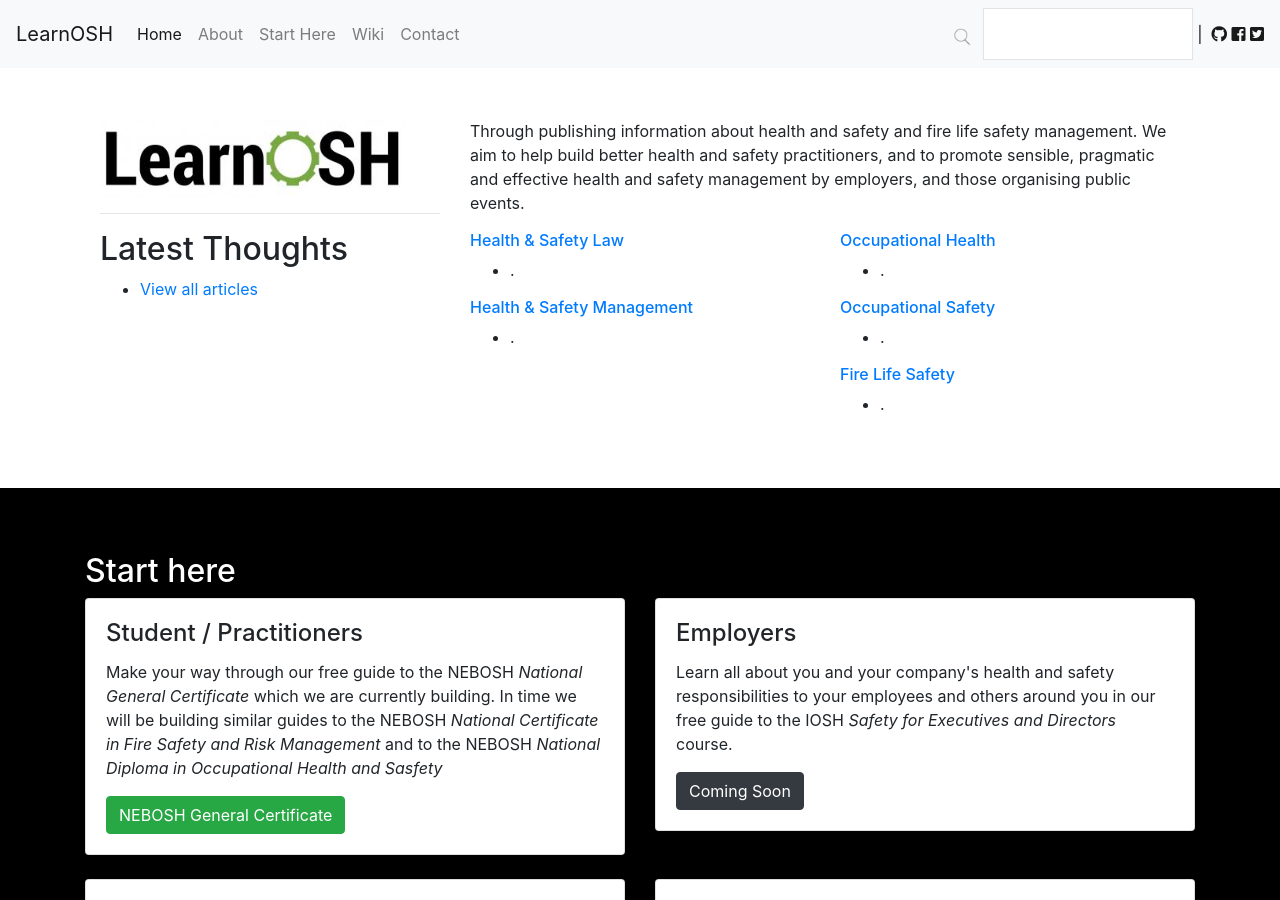
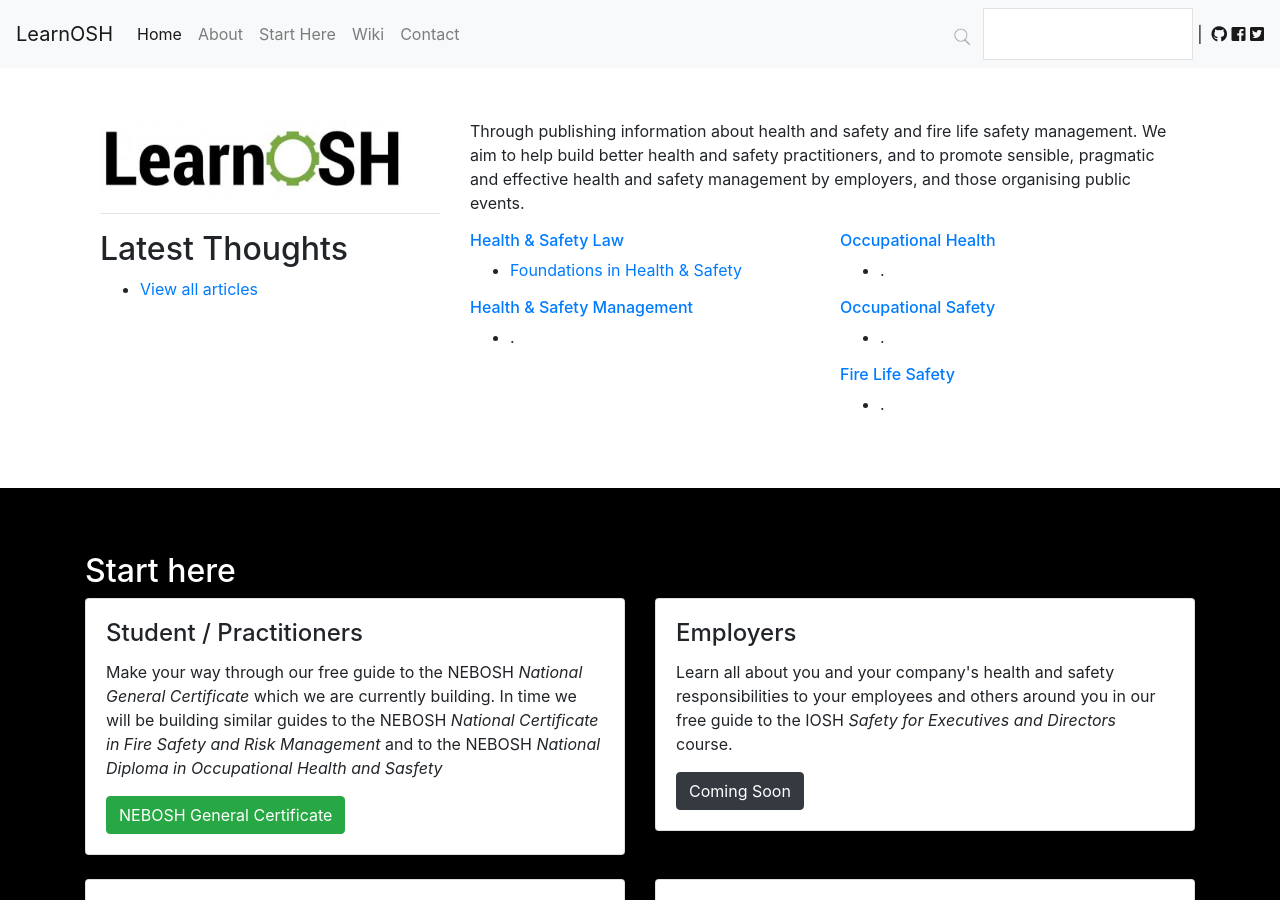
Before and after one commit to lee-perry/learnosh, a Jekyll site: the page built from index.html, in a window 1280 px wide and 900 px high, scrolled down 461 px. Built offline with Jekyll 4.4.1, drawn with Linux system fonts in a browser that asks for light colours; nearby versions of some CDN libraries.

Commit message:
Update front.html

```diff
--- a/_layouts/front.html
+++ b/_layouts/front.html
@@ -21,7 +21,7 @@
   <div class="col-sm-6">
     <h6><a href="/law/">Health & Safety Law</a></h6>
      <ul>
-       <li>.</li>
+       <li><a href="https://learnosh.co.uk/NGC1/Element1/">Foundations in Health & Safety</a></li>
     </ul>
     <h6><a href="/management">Health & Safety Management</a></h6>
      <ul>
```
